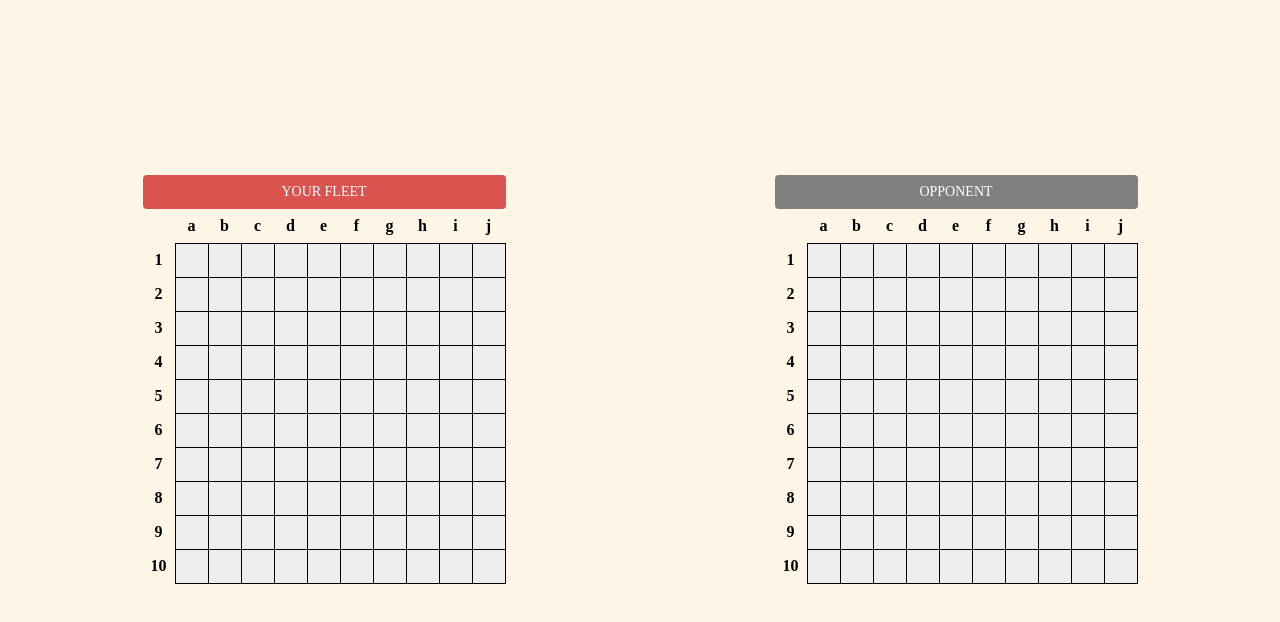
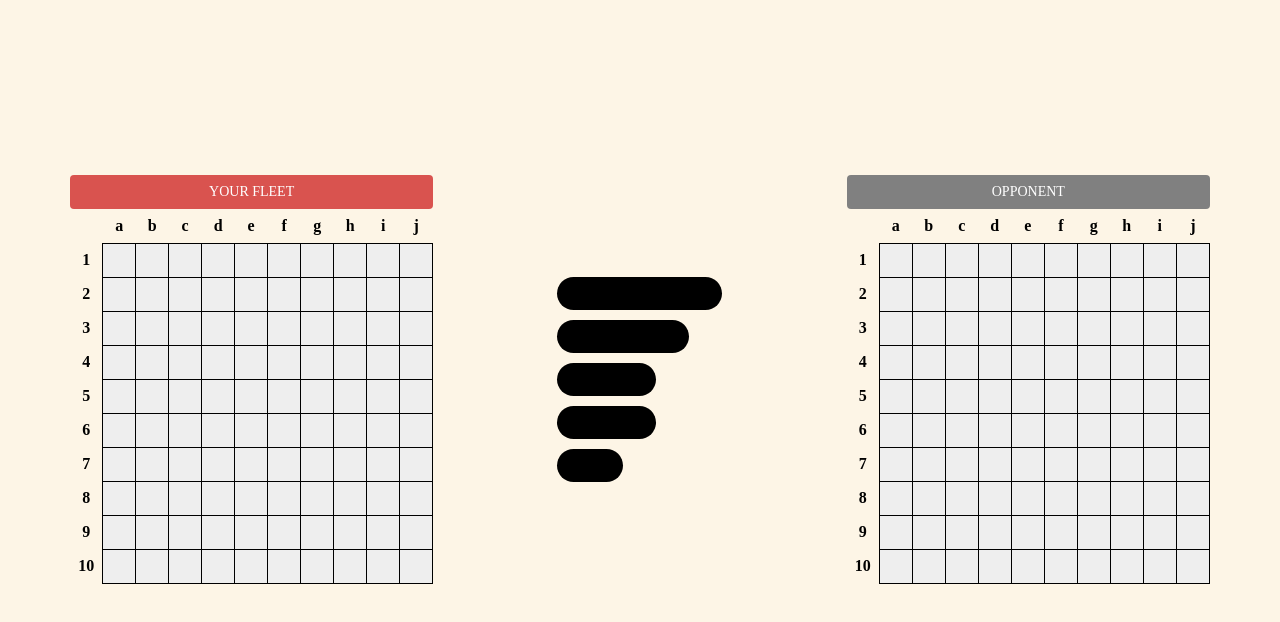
Before and after one commit to brendonn40/Battleship, a website built with webpack: page src/index.html in a window 1280 px wide. Shown: the part 84-706 px from the top of the page. Built offline with nearby package versions, Linux system fonts and the light colour scheme.

Commit message:
ships representation

```diff
--- a/src/index.html
+++ b/src/index.html
@@ -12,6 +12,14 @@
     <div class="header">BattleShip</div>
     <div id="container">
         <div id="player"></div>
+        <div class="ships">
+            <div id="carrier" class="ship"></div>
+            <div id="battleship" class="ship"></div>
+            <div id="cruiser" class="ship"></div>
+            <div id="submarine" class="ship"></div>
+            <div id="destroyer" class="ship"></div>
+        </div>
+
         <div id="computer"></div>
     </div>
 </body>
--- a/src/index.js
+++ b/src/index.js
@@ -1,6 +1,6 @@
 import "./style.css";
 import { createBoardDisplay, createFleet, createOpponent } from "./domStuff.js";
-
+const playerFactory = require("./factories/player.js");
 const player = document.getElementById("player");
 const computer = document.getElementById("computer");
 player.appendChild(createFleet());
--- a/src/style.css
+++ b/src/style.css
@@ -1,5 +1,9 @@
 *{
   box-sizing: border-box;
+}
+:root {
+  --size: 1.5em;
+
 }
 .header{
   background: blue;
@@ -36,8 +40,8 @@
 }
 
 .board td {
-  width: 1.5em;
-  height: 1.5em;
+  width:var(--size);
+  height: var(--size);
   /* text-align: center; */
   font-size: 22px;
   line-height: 0;
@@ -106,3 +110,29 @@ body{
   user-select: none;
 
 }
+.ships{
+  display: flex;
+  flex-direction: column;
+  gap: 10px;
+}
+.ship{
+  background: black;
+  height: var(--size);
+  font-size: 22px;
+  border-radius: 20px;
+}
+#carrier{
+  width:calc(var(--size)* 5)
+}
+#battleship{
+  width:calc(var(--size)* 4)
+}
+#cruiser{
+  width:calc(var(--size)* 3)
+}
+#submarine{
+  width:calc(var(--size)* 3)
+}
+#destroyer{
+  width:calc(var(--size)* 2)
+}
```
Also changed, not shown: dist/index.bundle.js, dist/index.html.
